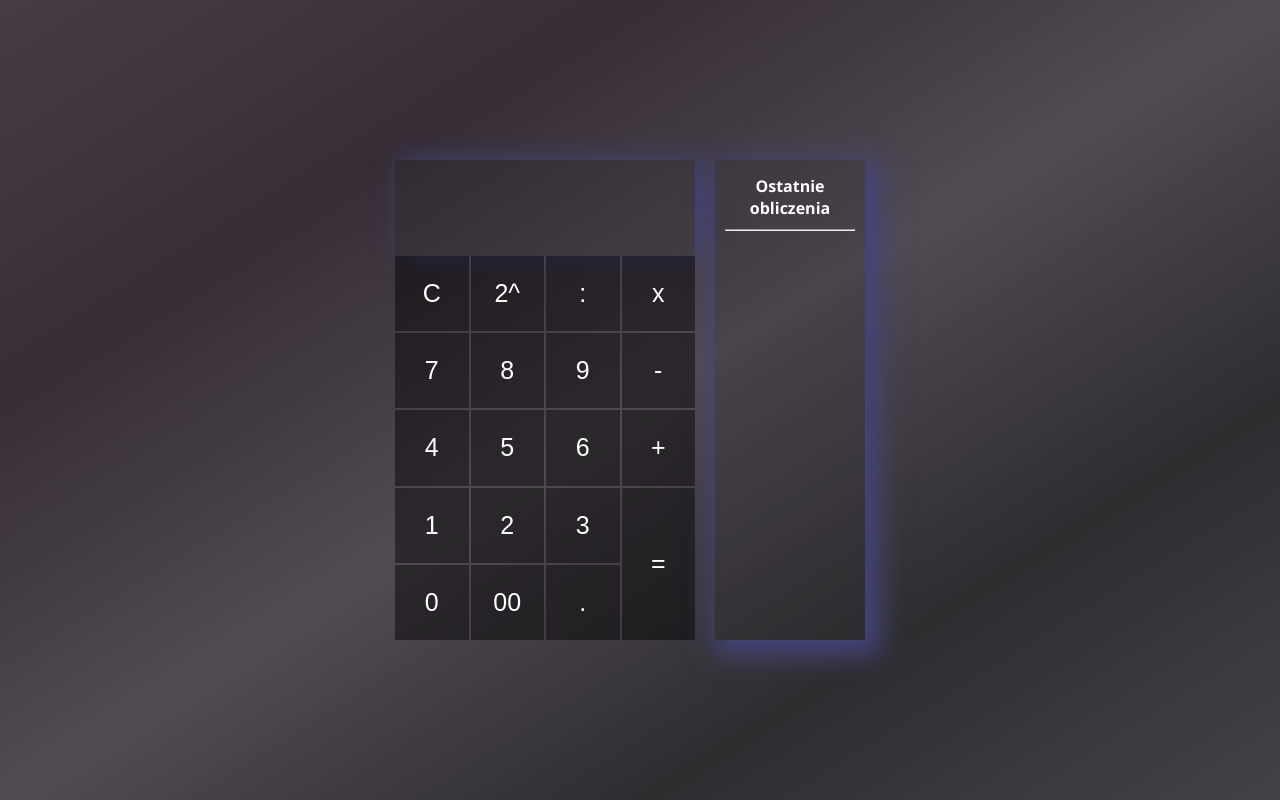
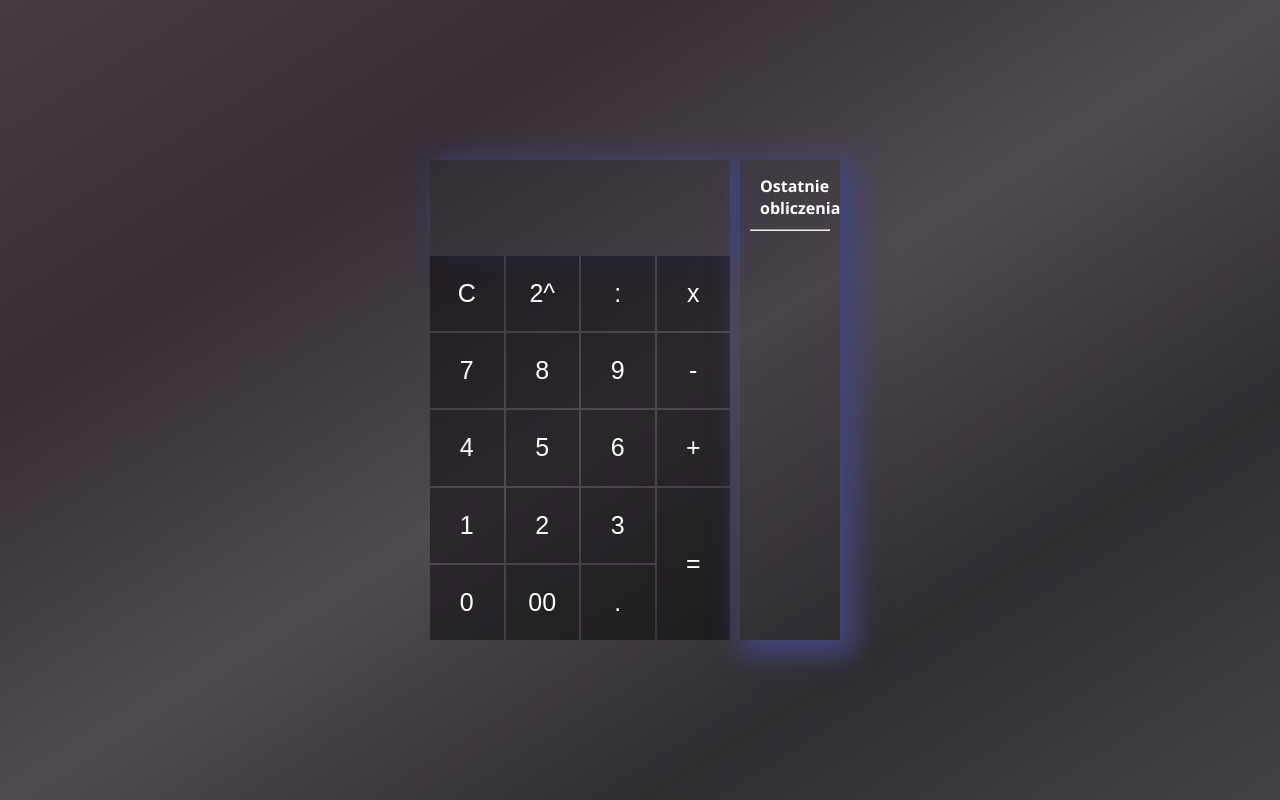
Before and after one commit to Mich1321/Calculator, a plain HTML site: page index.html in a window 1280 px wide. Drawn offline with nearby package versions, Linux system fonts and the light colour scheme.

Commit message:
next mobile problems

```diff
--- a/style.css
+++ b/style.css
@@ -128,7 +128,13 @@ button:hover {
 		min-width: 250px;
 		max-width: 250px;
 	}
+    .calculator-history {
+		height: 60vh;
+		width: 110px;
+        margin: 10px;
+	}
 }
+
 
 @media (min-width: 576px) {
 	.calculator {
@@ -136,4 +142,8 @@ button:hover {
 		min-width: 300px;
 		max-width: 300px;
 	}
+	.calculator-history {
+		height: 60vh;
+		width: 100px;
+	}
 }
```
